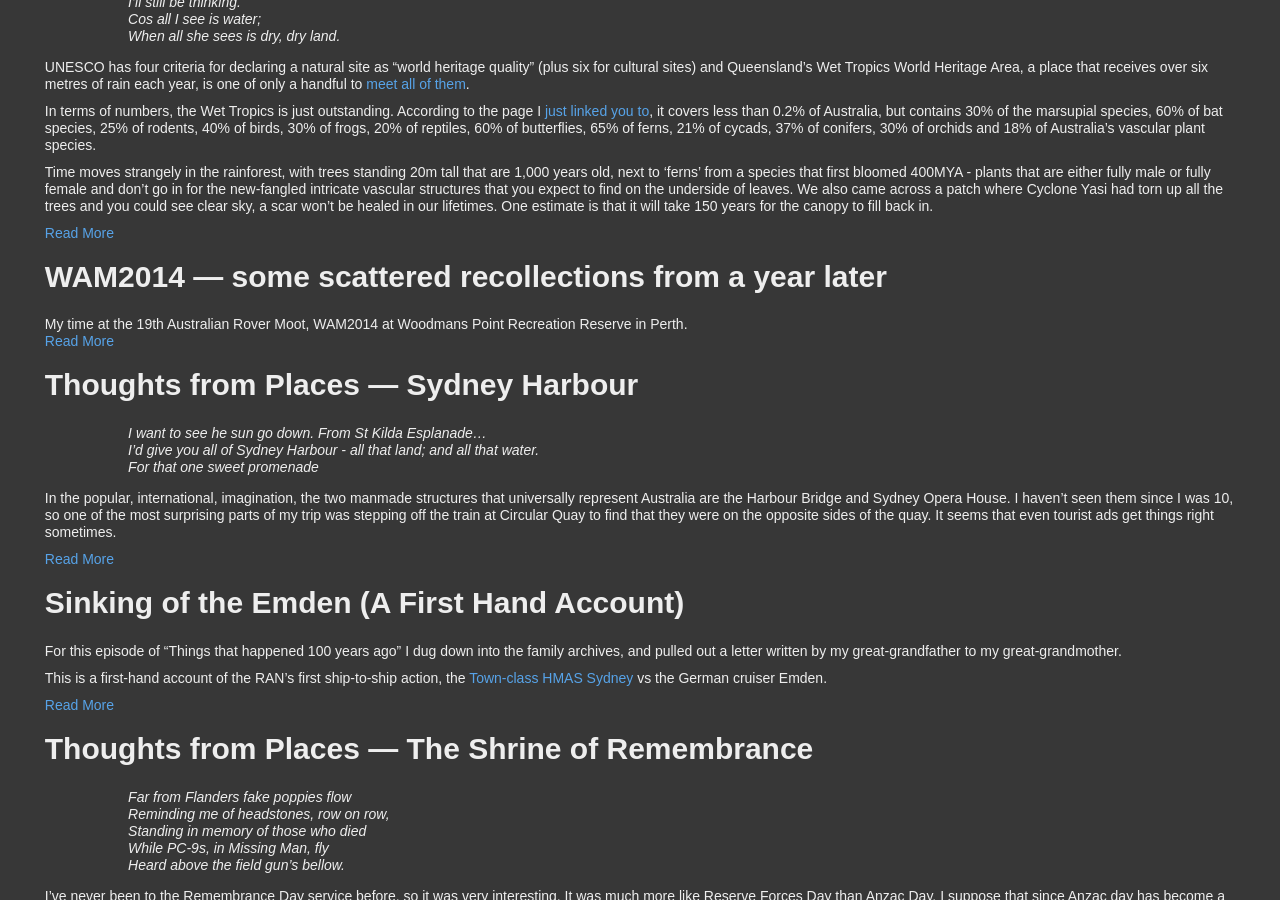
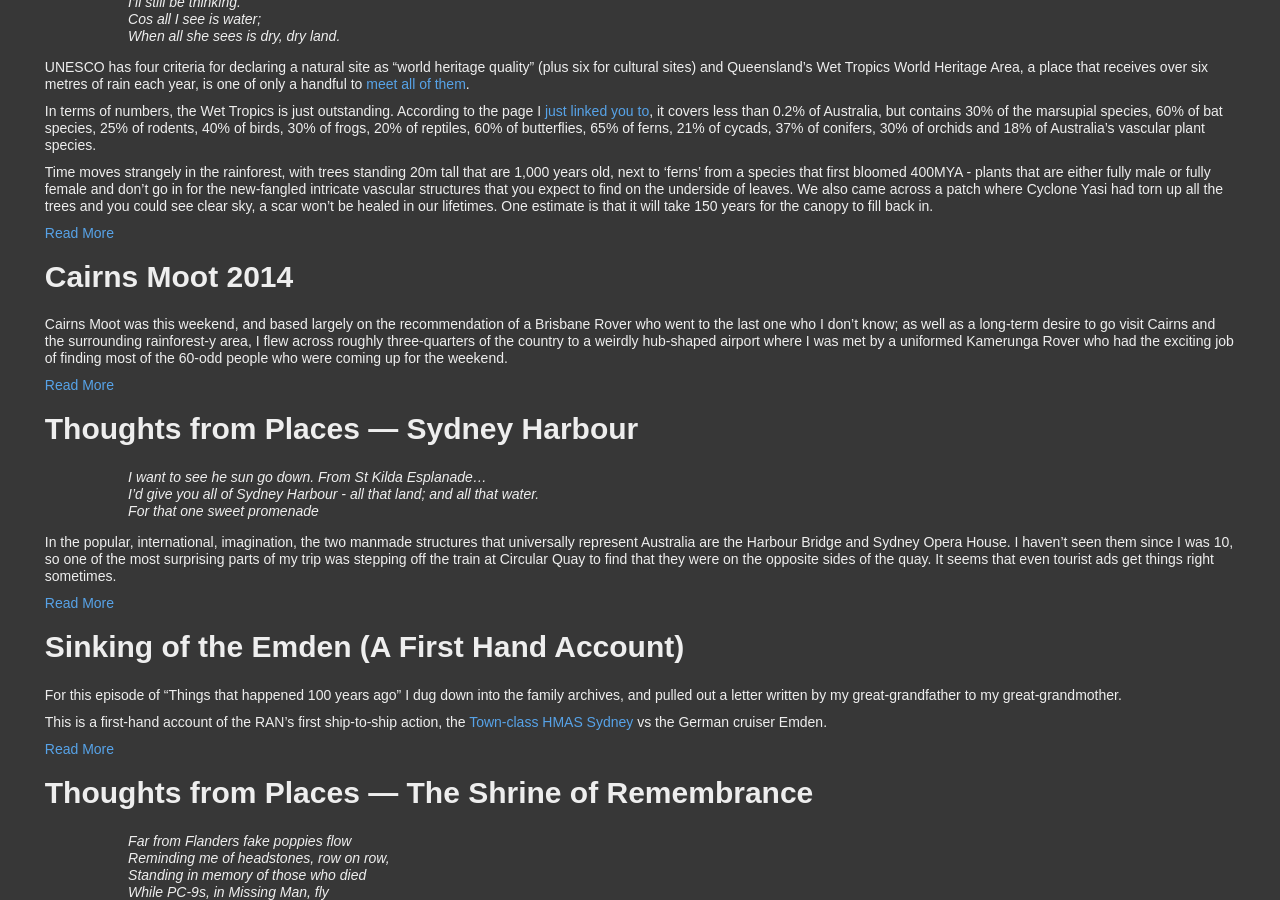
Before and after one commit to ubersejanus/ubersejanus.github.io, a Jekyll site: the page built from blog/index.html, in a window 1280 px wide and 900 px high, scrolled down 692 px. Built offline with Jekyll 4.4.1, drawn with Linux system fonts in a browser that asks for light colours; Markdown is read by kramdown in place of the engine named in the settings; the list of posts is cut into pages by our own code.

Commit message:
update to metadata

```diff
--- a/blog/_posts/2014-11-23-cairns-moot.md
+++ b/blog/_posts/2014-11-23-cairns-moot.md
@@ -1,14 +1,15 @@
 ---
 layout: post
-title: WAM2014 &mdash; some scattered recollections from a year later
+title: Cairns Moot 2014
 author: Brad Peters
 section: blog
 category: travel
 tags: moots, rovers
-excerpt: My time at the 19th Australian Rover Moot, WAM2014 at Woodmans Point Recreation Reserve in Perth.
 ---
 
 Cairns Moot was this weekend, and based largely on the recommendation of a Brisbane Rover who went to the last one who I don't know; as well as a long-term desire to go visit Cairns and the surrounding rainforest-y area, I flew across roughly three-quarters of the country to a weirdly hub-shaped airport where I was met by a uniformed Kamerunga Rover who had the exciting job of finding most of the 60-odd people who were coming up for the weekend.
+
+<!--more-->
 
 There wasn't a whole lot planned for Thursday so us early arrivals were let loose on the city until the pub opened and the others arrived, before we spent the night at a conveniently located scout hall, from which we were dispatched to expeditions on Friday. I'll talk more about my expo after some fact-checking, but we spent a lot of time driving between waterfalls through canefields on roads which more often than not were criss-crossed by rail lines, because they don't believe in transporting by truck for some reason, so they just leave about half a dozen trucks at each farm.
 
```
